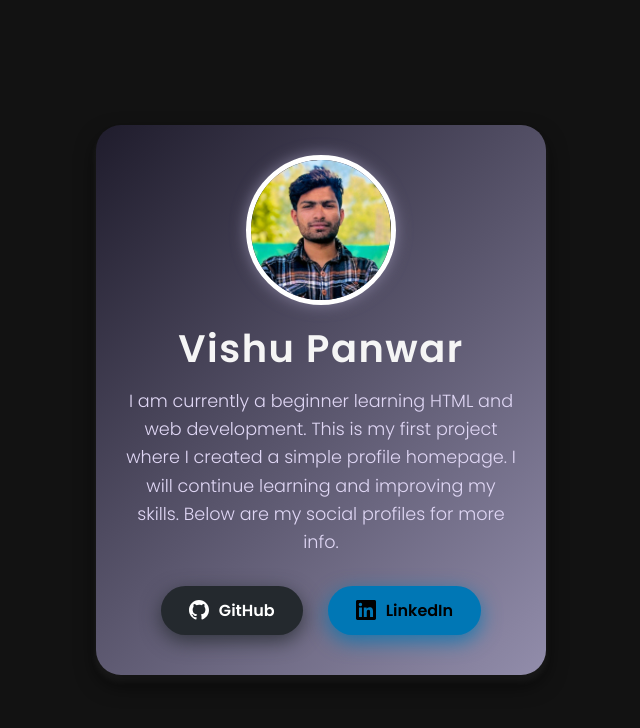
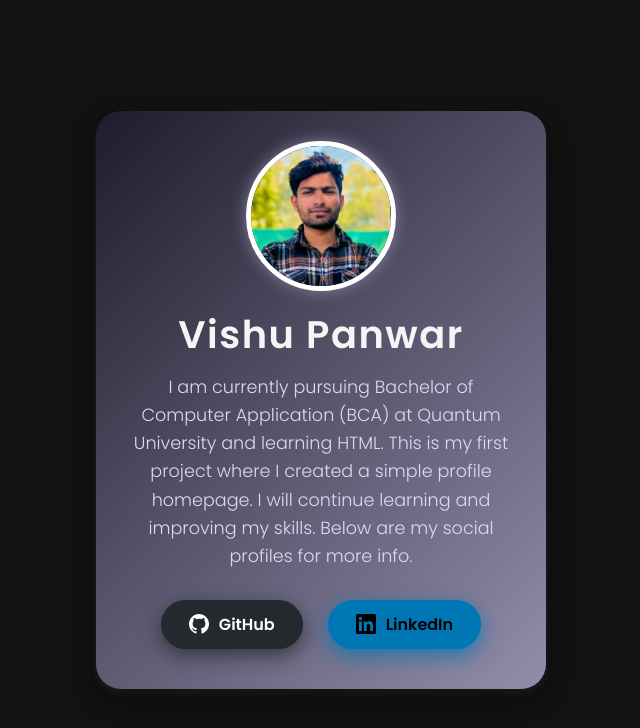
Before and after one commit to Vishupanwargurjar/my-first-html-project, a plain HTML site: page index.html in a window 1280 px wide. Shown: the whole page, without its empty margins (319-959 px from the left). Drawn offline with Linux system fonts and the light colour scheme.

Commit message:
index.html

```diff
--- a/index.html
+++ b/index.html
@@ -190,10 +190,10 @@
       <h1>Vishu Panwar</h1>
 
       <p class="about">
-        I am currently a beginner learning HTML and web development.
-        This is my first project where I created a simple profile homepage.
-        I will continue learning and improving my skills.
-        Below are my social profiles for more info.
+        I am currently pursuing Bachelor of Computer Application (BCA) at Quantum University and learning HTML.
+          This is my first project where I created a simple profile homepage.
+          I will continue learning and improving my skills.
+          Below are my social profiles for more info.
       </p>
 
       <div class="buttons">
```
